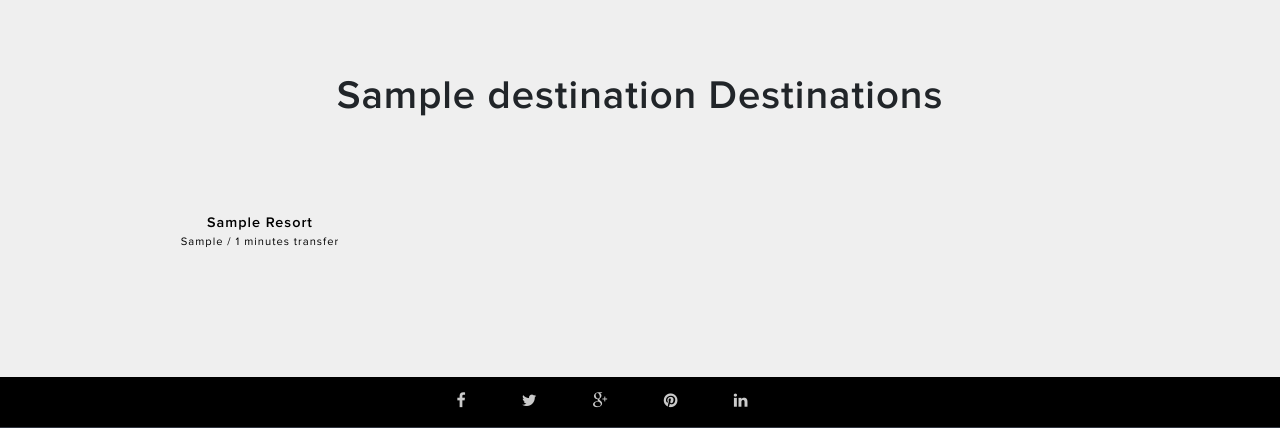
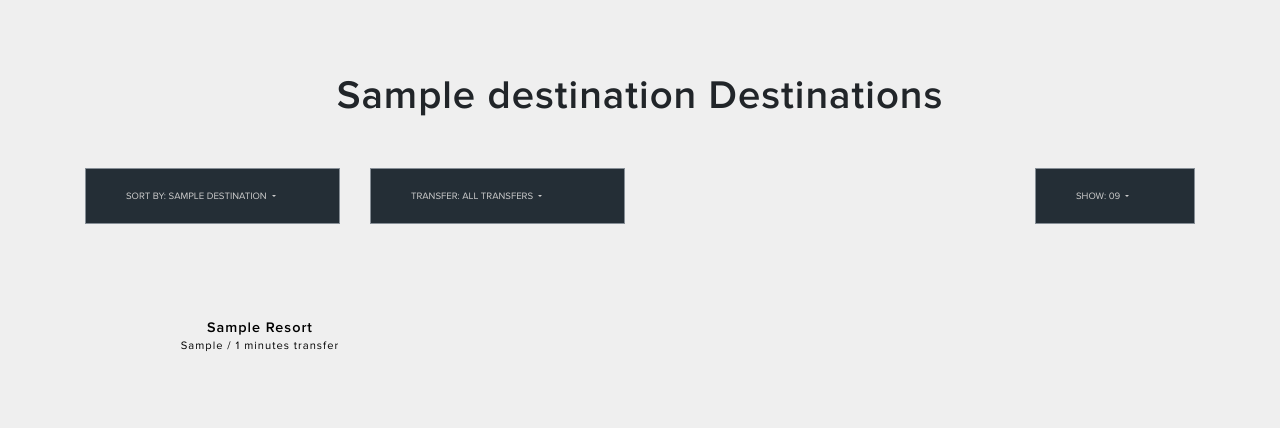
Before and after one commit to hqpr/amazing-asia, a Django app: a page that uses templates/resort/resort_list.html in a window 1280 px wide. Shown: the part 64-492 px from the top of the page. Run offline with Django 3.2, Linux system fonts and the light colour scheme; tables that the repository leaves empty hold one stand-in row (values such as "Sample post"); some libraries are stand-ins or nearby versions.

Commit message:
Resort filters

```diff
--- a/apps/resort/views.py
+++ b/apps/resort/views.py
@@ -10,6 +10,9 @@ class ResortListView(ListView):
 class DestinationListView(ListView):
     model = Destination
     paginate_by = 9
+
+    def get_paginate_by(self, queryset):
+        return self.request.GET.get('show', self.paginate_by)
 
     def get_queryset(self, *args, **kwargs):
         pk = self.kwargs.get('destination_id')
--- a/apps/ui/static/css/project.css
+++ b/apps/ui/static/css/project.css
@@ -81,6 +81,8 @@ input::-webkit-input-placeholder {
     line-height: 3;
     color: #999999;
 }
+
+select { -webkit-appearance: none; }
 
 
 
@@ -551,6 +553,49 @@ a.btn-offer {
     position: relative;
 }
 
+.resort_filters {
+    margin-bottom: 3rem;
+}
+
+.resort_filters button {
+    width: 100%;
+    padding: 20px 40px;
+    background: #242e36;
+    color: #cccccc;
+    text-transform: uppercase;
+    font-size: 0.6rem;
+    line-height: 1.5;
+    border-radius: 0;
+    text-align: left;
+    cursor: pointer;
+}
+
+.resort_filters .dropdown-toggle {
+    background: #242e36 !important;
+    color: #cccccc !important;
+    box-shadow: none !important;
+}
+
+.resort_filters .dropdown-item {
+    color: #cccccc;
+    font-size: 0.6rem;
+    text-transform: uppercase;
+}
+
+.resort_filters .dropdown-item:hover {
+    color: white;
+    background: transparent;
+
+}
+
+.resort_filters .dropdown-menu {
+    background: #242e36;
+    border-radius: 0;
+    color: #cccccc;
+    width: 100%;
+}
+
+
 @media (max-width: 767px) {
     .first_home_picture {
         margin-bottom: 22px;
--- a/templates/resort/resort_list.html
+++ b/templates/resort/resort_list.html
@@ -4,7 +4,53 @@
 {% block title %} {{ object.name }} {% endblock %}
 
 {% block content %}
-  <h1 class="text-center mt-15 mb-5 bold">{{ object.name }} Destinations</h1>
+  <h1 class="text-center mt-15 mb-5 bold font-weight-bold">{{ object.name }} Destinations</h1>
+
+  <div class="row resort_filters">
+    <div class="col-md-3">
+
+      <div class="dropdown">
+        <button class="btn btn-secondary dropdown-toggle" type="button" id="dropdownMenuButton" data-toggle="dropdown" aria-haspopup="true" aria-expanded="false">
+          Sort by: {{ object.name }}
+        </button>
+        <div class="dropdown-menu" aria-labelledby="dropdownMenuButton">
+
+          {% for destination in all_destinations %}
+            <a class="dropdown-item" href="{% url 'resorts:destination-detail' destination.id %}">{{ destination.name }}</a>
+          {% endfor %}
+        </div>
+      </div>
+
+    </div>
+    <div class="col-md-3">
+      <div class="dropdown">
+        <button class="btn btn-secondary dropdown-toggle" type="button" id="dropdownMenuButton" data-toggle="dropdown" aria-haspopup="true" aria-expanded="false">
+          Transfer: All Transfers
+        </button>
+        <div class="dropdown-menu" aria-labelledby="dropdownMenuButton">
+{#          <a class="dropdown-item" href="#">Action</a>#}
+{#          <a class="dropdown-item" href="#">Another action</a>#}
+{#          <a class="dropdown-item" href="#">Something else here</a>#}
+        </div>
+      </div>
+
+    </div>
+    <div class="col-md-2 ml-auto">
+
+      <div class="dropdown">
+        <button class="btn btn-secondary dropdown-toggle" type="button" id="dropdownShow" data-toggle="dropdown" aria-haspopup="true" aria-expanded="false">
+          Show: 09
+        </button>
+        <div class="dropdown-menu" aria-labelledby="dropdownShow">
+          <a class="dropdown-item" href="?show=9">Show: 09</a>
+          <a class="dropdown-item" href="?show=18">Show: 18</a>
+          <a class="dropdown-item" href="?show=36">Show: 36</a>
+        </div>
+      </div>
+
+    </div>
+  </div>
+
   <div class="row">
     {% for resort in object_list %}
 
@@ -13,6 +59,8 @@
           {% thumbnail resort.resortimage_set.first "345x345" crop="center" as im %}
             <a href="{% url 'resorts:resort-detail' resort.id %}"><img src="{{ im.url }}" /></a>
           {% endthumbnail %}
+        {% else %}
+          <a href="{% url 'resorts:resort-detail' resort.id %}"><img src="http://placehold.it/345x345" /></a>
         {% endif %}
         <br>
         <div class="text-center text_content">
@@ -29,23 +77,43 @@
     {% if is_paginated %}
       <ul class="pagination">
         {% if page_obj.has_previous %}
-{#          <li><a href="?page={{ page_obj.previous_page_number }}">&laquo;</a></li>#}
+          {#          <li><a href="?page={{ page_obj.previous_page_number }}">&laquo;</a></li>#}
         {% else %}
-{#          <li class="disabled"><span>&laquo;</span></li>#}
+          {#          <li class="disabled"><span>&laquo;</span></li>#}
         {% endif %}
         {% for i in page_obj.paginator.page_range %}
           {% if page_obj.number == i %}
             <li class="active"><span>{{ i }} <span class="sr-only">(current)</span></span></li>
           {% else %}
-{#            <li><a href="?page={{ i }}">{{ i }}</a></li>#}
+            {#            <li><a href="?page={{ i }}">{{ i }}</a></li>#}
           {% endif %}
         {% endfor %}
         {% if page_obj.has_next %}
-{#          <li><a href="?page={{ page_obj.next_page_number }}">&raquo;</a></li>#}
+          {#          <li><a href="?page={{ page_obj.next_page_number }}">&raquo;</a></li>#}
         {% else %}
-{#          <li class="disabled"><span>&raquo;</span></li>#}
+          {#          <li class="disabled"><span>&raquo;</span></li>#}
         {% endif %}
       </ul>
     {% endif %}
   </div>
 {% endblock %}
+
+{% block extra_js %}
+<script>
+    $.urlParam = function(name){
+        var results = new RegExp('[\?&]' + name + '=([^&#]*)').exec(window.location.href);
+        if (results==null){
+            return null;
+        }
+        else{
+            return results[1] || 0;
+        }
+    };
+
+    var show = $.urlParam('show');
+
+    if (show != null) {
+        $('#dropdownShow').text('Show: '+show)
+    }
+</script>
+{% endblock %}
```
